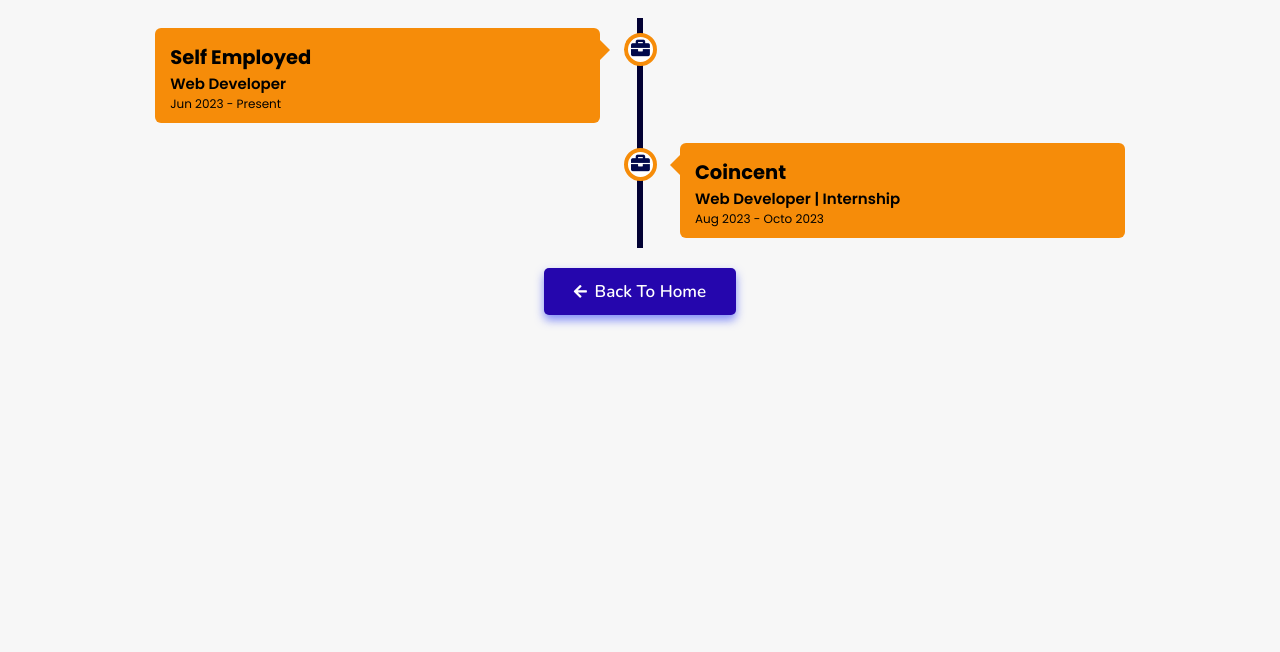
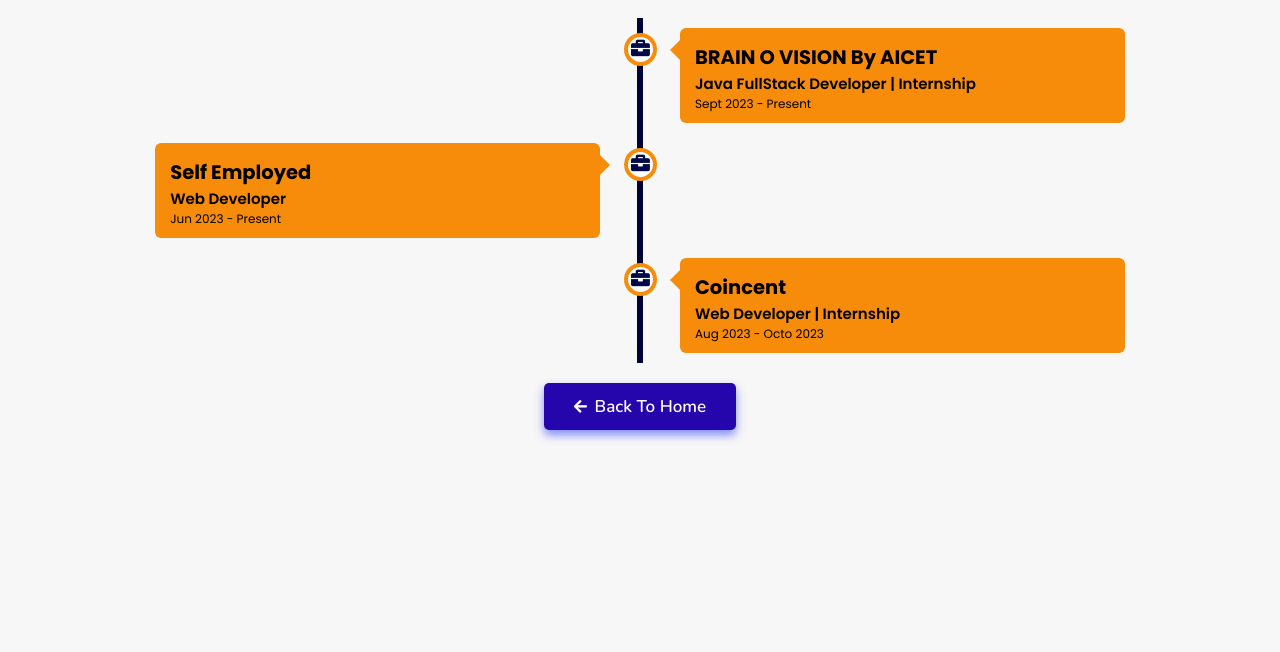
Before and after one commit to Vikeshzade/my_portfolio, a plain HTML site: page experience/index.html in a window 1280 px wide. Shown: the part 148-800 px from the top of the page. Drawn offline with nearby package versions, Linux system fonts and the light colour scheme.

Commit message:
index.html

```diff
--- a/experience/index.html
+++ b/experience/index.html
@@ -41,6 +41,18 @@
   </div>
 
   <div class="timeline">
+
+      <div class="container right">
+      <div class="content">
+        <div class="tag">
+          <h2>BRAIN O VISION By AICET</h2>
+        </div>
+        <div class="desc">
+            <h3>Java FullStack Developer | Internship</h3>
+            <p>Sept 2023 - Present</p>
+        </div>
+      </div>
+    </div>
 
     <div class="container left">
       <div class="content">
```
